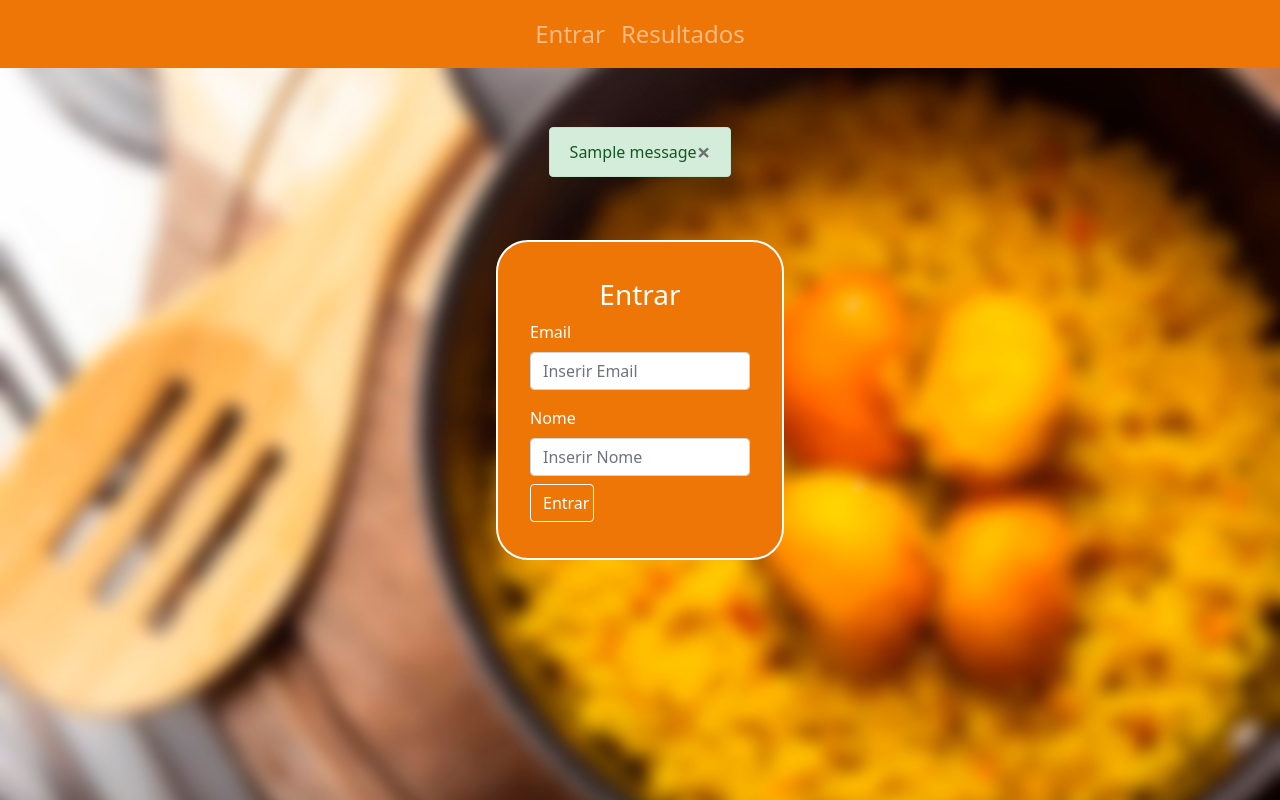
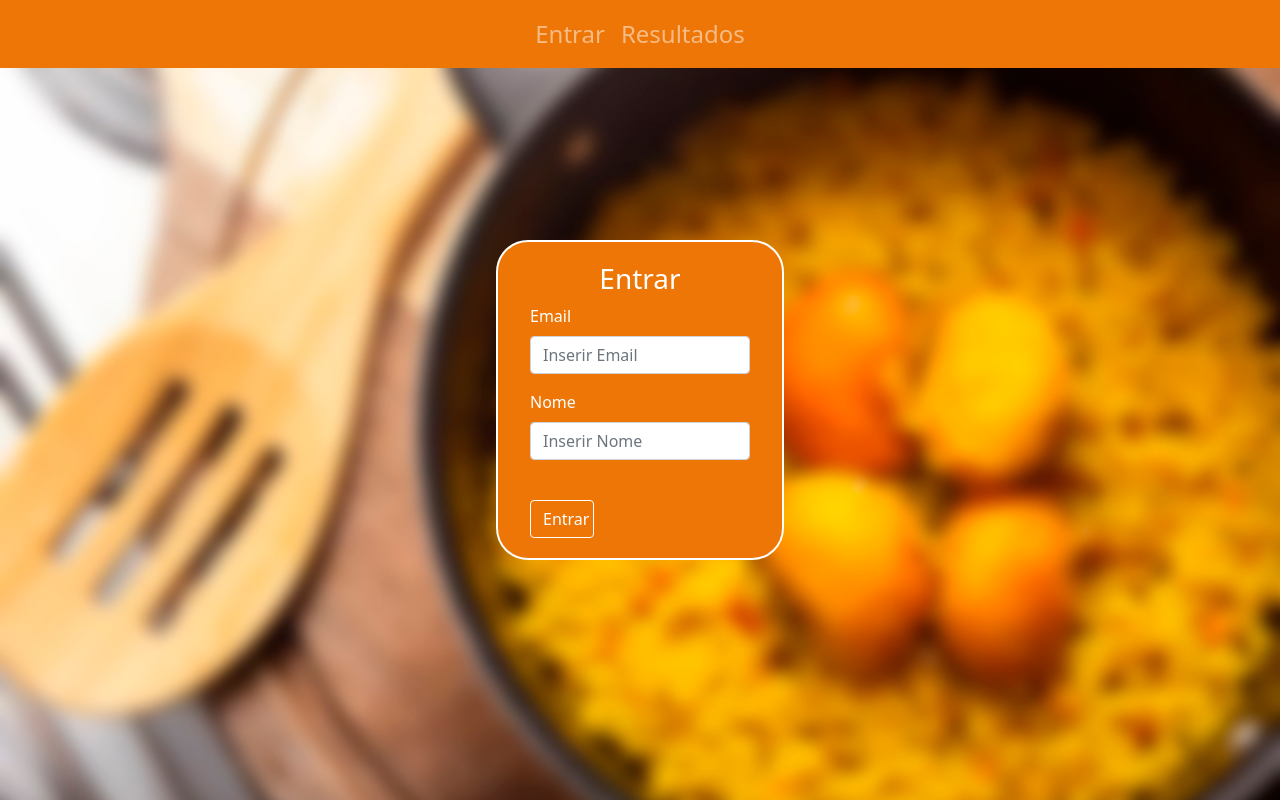
Before and after one commit to MTSLND/ContestProject, a Flask app: page /sign-up in a window 1280 px wide. Run offline with Flask 3, Linux system fonts and the light colour scheme; one stand-in notice (Sample message) is shown; some libraries are stand-ins or nearby versions.

Commit message:
Css Bug Corrections Again

```diff
--- a/website/static/base.css
+++ b/website/static/base.css
@@ -44,8 +44,20 @@
 
 }
 
-.mensagem-alerta{
-  margin-top: -30rem;
+.mensagem-alerta {
+  position: absolute;
+  width: 100%;
+  top: 80px;
+  display: flex;
+  justify-content: center;
+}
+
+.alert {
+  width: 80%;
+}
+
+.hide-message {
+  display: none;
 }
 
 .entrar-header{
@@ -844,7 +856,6 @@
   #button-entrar{
 
     width: 4rem;
-    margin-top: -2rem;
 
   }
 
--- /dev/null
+++ b/website/static/index.js
@@ -0,0 +1,10 @@
+$(document).ready(function () {
+    function hideMessages() {
+      $('.mensagem-alerta .alert').addClass('hide-message');
+    }
+    showMessages();
+    setTimeout(hideMessages, 3000);
+  });
+  function showMessages() {
+    $('.mensagem-alerta .alert').removeClass('hide-message');
+  }
--- a/website/templates/base.html
+++ b/website/templates/base.html
@@ -19,6 +19,7 @@
       href="https://cdn.jsdelivr.net/npm/bootstrap-icons@1.10.3/font/bootstrap-icons.css"
     />
     <link rel="stylesheet" href="../static/base.css" />
+    <script src="https://code.jquery.com/jquery-3.6.4.min.js" integrity="sha256-oP6HI/tt1aWCOrEBxEWuM6u0cJpA6GLpAlt1Pb1X7EE=" crossorigin="anonymous"></script>
     <title>{% block title %}Home{% endblock %}</title>
   </head>
   <body class="container-body">
@@ -53,49 +54,55 @@
           </div>
         </div>
       </nav>
-
-    </header>
-
-    <div class="mensagem-alerta">
-      {% with messages = get_flashed_messages(with_categories=true) %} {% if
-        messages %} {% for category, message in messages %} {% if category ==
-        'error' %}
-        <div class="alert alert-danger alter-dismissable fade show" role="alert">
+  {% with messages = get_flashed_messages(with_categories=true) %}
+  {% if messages %}
+    <div class="mensagem-alerta container">
+      {% for category, message in messages %}
+        {% if category == 'error' %}
+          <div class="alert alert-danger alert-dismissable fade show" role="alert">
             {{ message }}
             <button type="button" class="close" data-dismiss="alert">
               <span aria-hidden="true">&times;</span>
             </button>
           </div>
         {% else %}
-        <div class="alert alert-success alter-dismissable fade show" role="alert">
+          <div class="alert alert-success alert-dismissable fade show" role="alert">
             {{ message }}
             <button type="button" class="close" data-dismiss="alert">
               <span aria-hidden="true">&times;</span>
             </button>
           </div>
-        {% endif %} {% endfor %} {% endif %} {% endwith %}
+        {% endif %}
+      {% endfor %}
     </div>
+  {% endif %}
+{% endwith %}
+    </header>
+
 
     <main class="container-main">{% block content %} {% endblock %}</main>
 
-    <script
-      src="https://code.jquery.com/jquery-3.2.1.slim.min.js"
-      integrity="sha384-KJ3o2DKtIkvYIK3UENzmM7KCkRr/rE9/Qpg6aAZGJwFDMVNA/GpGFF93hXpG5KkN"
-      crossorigin="anonymous"
-    ></script>
-    <script
-      src="https://cdnjs.cloudflare.com/ajax/libs/popper.js/1.12.9/umd/popper.min.js"
-      integrity="sha384-ApNbgh9B+Y1QKtv3Rn7W3mgPxhU9K/ScQsAP7hUibX39j7fakFPskvXusvfa0b4Q"
-      crossorigin="anonymous"
-    ></script>
-    <script
-      src="https://maxcdn.bootstrapcdn.com/bootstrap/4.0.0/js/bootstrap.min.js"
-      integrity="sha384-JZR6Spejh4U02d8jOt6vLEHfe/JQGiRRSQQxSfFWpi1MquVdAyjUar5+76PVCmYl"
-      crossorigin="anonymous"
-    ></script>
-    <script
-      type="text/javascript"
-      src="{{ url_for('static', filename='index.js') }}"
-    ></script>
+<script src="https://code.jquery.com/jquery-3.2.1.slim.min.js" integrity="sha384-KJ3o2DKtIkvYIK3UENzmM7KCkRr/rE9/Qpg6aAZGJwFDMVNA/GpGFF93hXpG5KkN" crossorigin="anonymous"></script>
+
+
+<script src="https://cdnjs.cloudflare.com/ajax/libs/popper.js/1.12.9/umd/popper.min.js" integrity="sha384-ApNbgh9B+Y1QKtv3Rn7W3mgPxhU9K/ScQsAP7hUibX39j7fakFPskvXusvfa0b4Q" crossorigin="anonymous"></script>
+
+
+<script src="https://maxcdn.bootstrapcdn.com/bootstrap/4.0.0/js/bootstrap.min.js" integrity="sha384-JZR6Spejh4U02d8jOt6vLEHfe/JQGiRRSQQxSfFWpi1MquVdAyjUar5+76PVCmYl" crossorigin="anonymous"></script>
+
+
+<script type="text/javascript" src="{{ url_for('static', filename='index.js') }}"></script>
+<script>
+  $(document).ready(function () {
+    function hideMessages() {
+      $('.mensagem-alerta .alert').addClass('hide-message');
+    }
+    showMessages();
+    setTimeout(hideMessages, 3000);
+  });
+  function showMessages() {
+    $('.mensagem-alerta .alert').removeClass('hide-message');
+  }
+</script>
   </body>
 </html>
```
Also changed, not shown: instance/database.db. Lines whose indentation alone changed are shown as unchanged.
